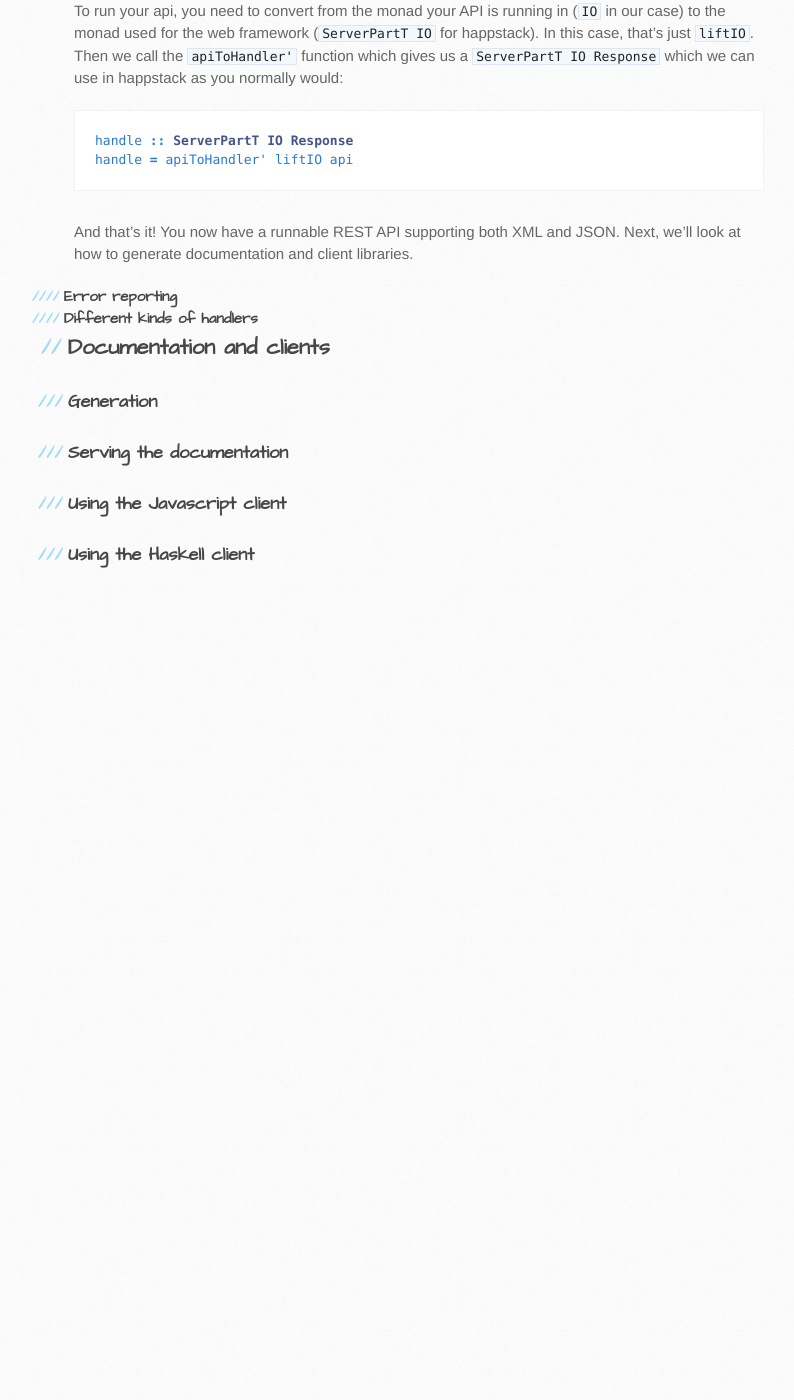
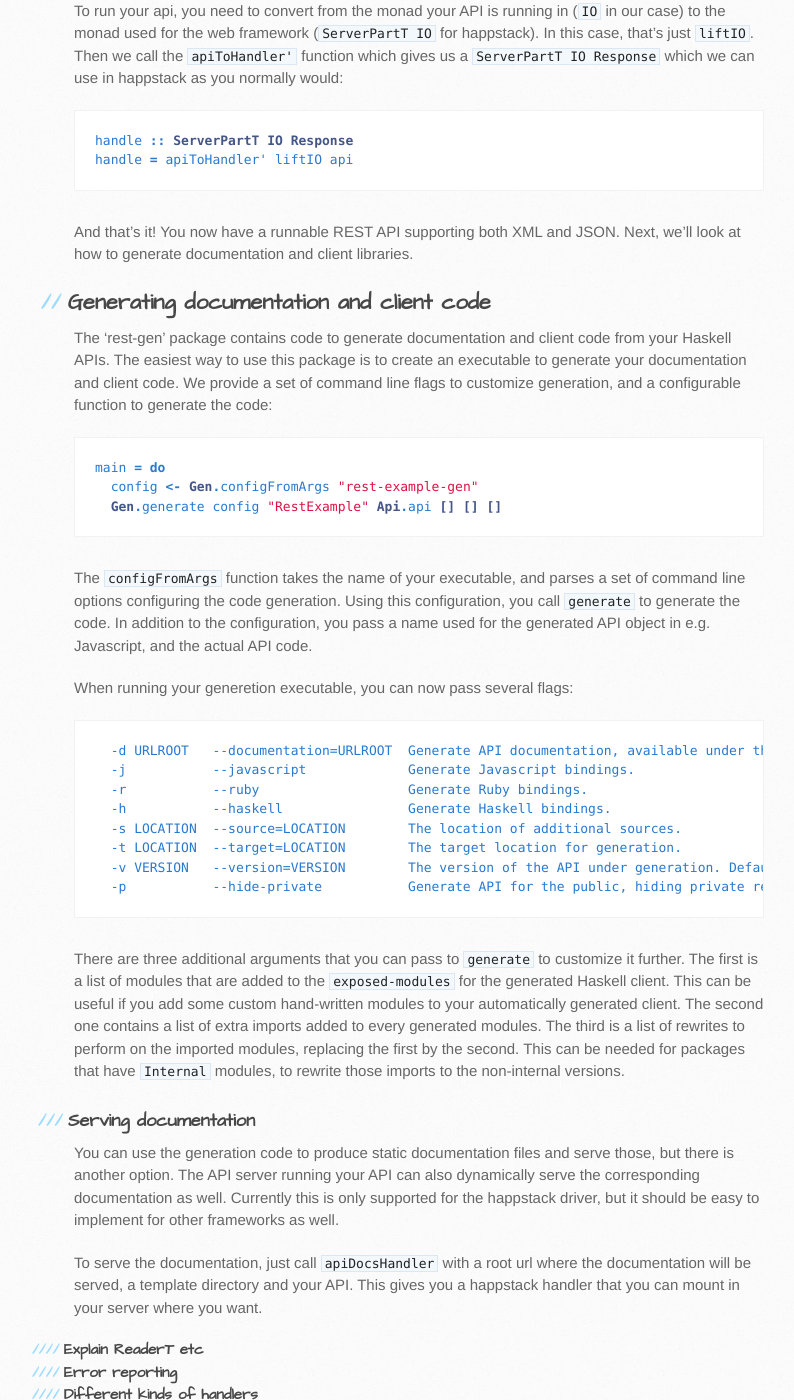
Before and after one commit to silkapp/rest, a Jekyll site: the page built from tutorial.md, in a window 1280 px wide and 1400 px high, scrolled down 3502 px. Shown: the whole window, without its empty margins (96-890 px from the left). Built offline with Jekyll 4.4.1, drawn with Linux system fonts in a browser that asks for light colours; Markdown is read by kramdown in place of the engine named in the settings; before the commit the page ends 4100 px from its top, so only the background shows below that.

Commit message:
Add sections to tutorial about code generation.

````diff
--- a/tutorial.md
+++ b/tutorial.md
@@ -172,10 +172,58 @@ handle = apiToHandler' liftIO api
 And that's it! You now have a runnable REST API supporting both XML and JSON. Next, we'll look at
 how to generate documentation and client libraries.
 
+## Generating documentation and client code
+
+The 'rest-gen' package contains code to generate documentation and client code from your Haskell
+APIs. The easiest way to use this package is to create an executable to generate your documentation
+and client code. We provide a set of command line flags to customize generation, and a configurable
+function to generate the code:
+
+``` haskell
+main = do
+  config <- Gen.configFromArgs "rest-example-gen"
+  Gen.generate config "RestExample" Api.api [] [] []
+```
+
+The `configFromArgs` function takes the name of your executable, and parses a set of command line
+options configuring the code generation. Using this configuration, you call `generate` to generate
+the code. In addition to the configuration, you pass a name used for the generated API object in
+e.g. Javascript, and the actual API code.
+
+When running your generetion executable, you can now pass several flags:
+
+```
+  -d URLROOT   --documentation=URLROOT  Generate API documentation, available under the provided URL root.
+  -j           --javascript             Generate Javascript bindings.
+  -r           --ruby                   Generate Ruby bindings.
+  -h           --haskell                Generate Haskell bindings.
+  -s LOCATION  --source=LOCATION        The location of additional sources.
+  -t LOCATION  --target=LOCATION        The target location for generation.
+  -v VERSION   --version=VERSION        The version of the API under generation. Default latest.
+  -p           --hide-private           Generate API for the public, hiding private resources. Not default.
+```
+
+There are three additional arguments that you can pass to `generate` to customize it further. The
+first is a list of modules that are added to the `exposed-modules` for the generated Haskell client.
+This can be useful if you add some custom hand-written modules to your automatically generated
+client. The second one contains a list of extra imports added to every generated modules. The third
+is a list of rewrites to perform on the imported modules, replacing the first by the second. This
+can be needed for packages that have `Internal` modules, to rewrite those imports to the
+non-internal versions.
+
+### Serving documentation
+
+You can use the generation code to produce static documentation files and serve those, but there is
+another option. The API server running your API can also dynamically serve the corresponding
+documentation as well. Currently this is only supported for the happstack driver, but it should be
+easy to implement for other frameworks as well.
+
+To serve the documentation, just call `apiDocsHandler` with a root url where the documentation will
+be served, a template directory and your API. This gives you a happstack handler that you can mount
+in your server where you want.
+
+#### Explain ReaderT etc
 #### Error reporting
 #### Different kinds of handlers
-## Documentation and clients
-### Generation
-### Serving the documentation
 ### Using the Javascript client
 ### Using the Haskell client
````
